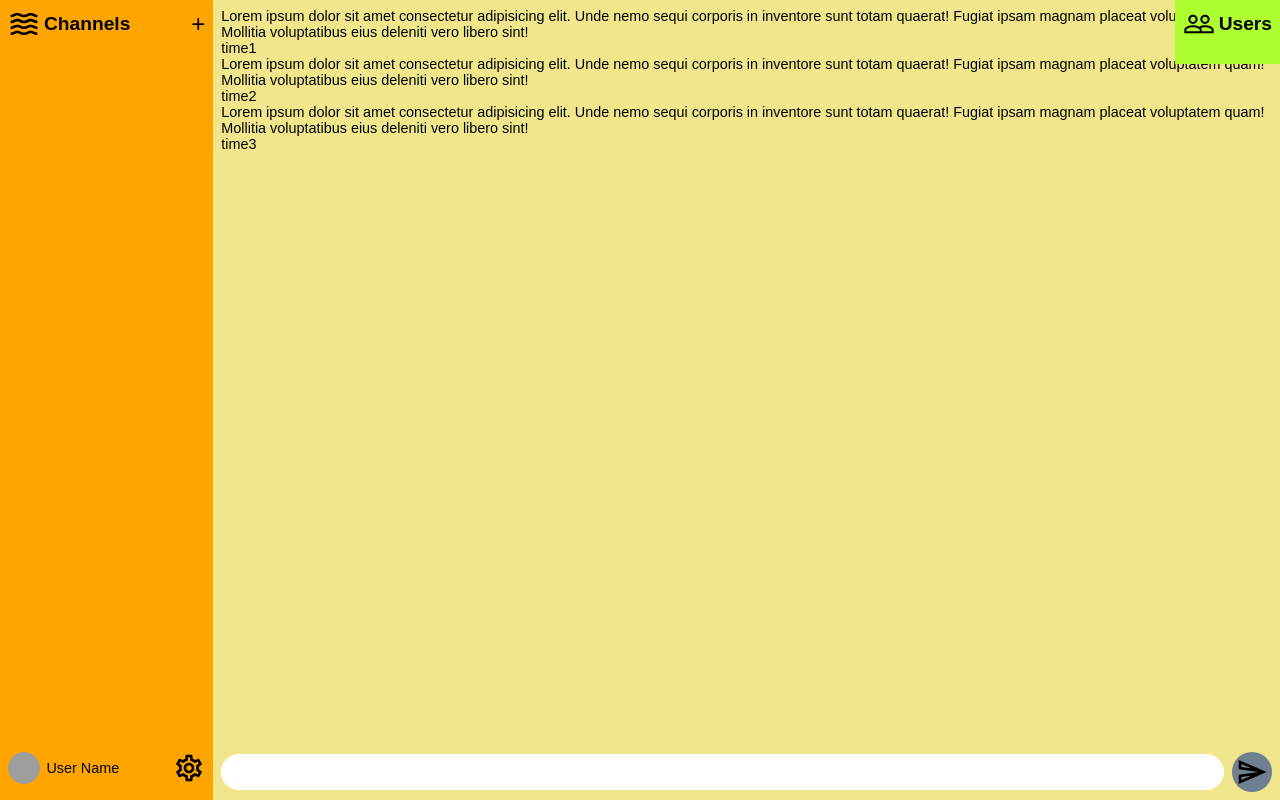
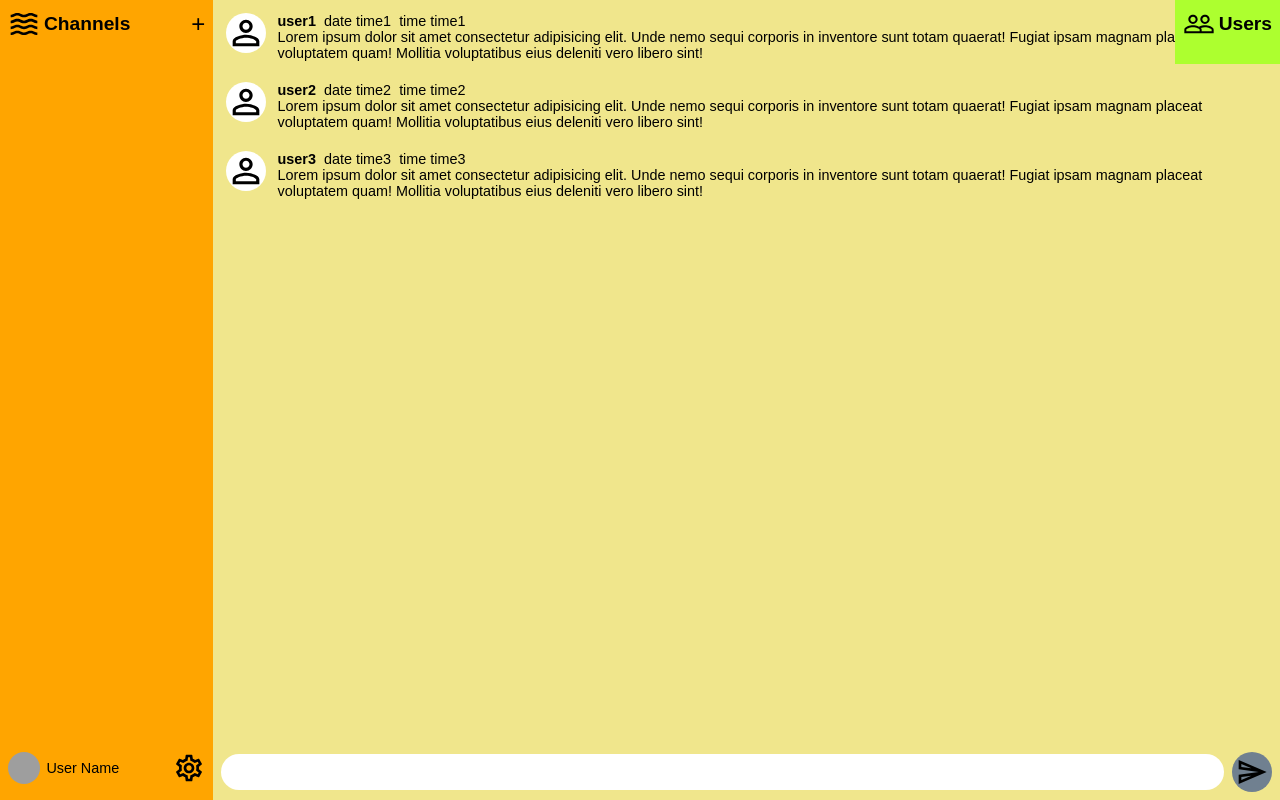
Before and after one commit to alexxbull/rpchat, a React (Create React App) app in the folder frontend/: page / in a window 1280 px wide. Built offline with nearby package versions, Linux system fonts and the light colour scheme; grey boxes are pictures that could not be loaded.

Commit message:
changed rendered message data

```diff
--- a/frontend/src/components/Messages/Message/Message.js
+++ b/frontend/src/components/Messages/Message/Message.js
@@ -1,10 +1,22 @@
 import React from 'react';
 
+import classes from '../Messages.module.css';
+
 const Message = props =>
-    <div className="message">
-        <div className="message-user">{props.user}</div>
-        <p>{props.memo}</p>
-        <div className="message-time">{props.timestamp}</div>
-    </div>
+    < div className={classes.Message} >
+        <img className={classes.User_icon} src={props.avatar} alt={`${props.user} avatar`} />
+        <div className={classes.Message_content}>
+            <span className={classes.User_name}>{props.username}
+                <span className={classes.Message_date}>{'date ' + props.timestamp}</span>
+                <span className={classes.Message_date}>{'time ' + props.timestamp}</span>
+            </span>
+            <ol className={classes.Message_text_list}>
+                <li className={classes.Message_text_item}>
+                    <p className={classes.Message_text}>{props.memo}</p>
+                    <div className={classes.Message_time}>{props.timestamp}</div>
+                </li>
+            </ol>
+        </div>
+    </div >
 
 export default Message;
```
